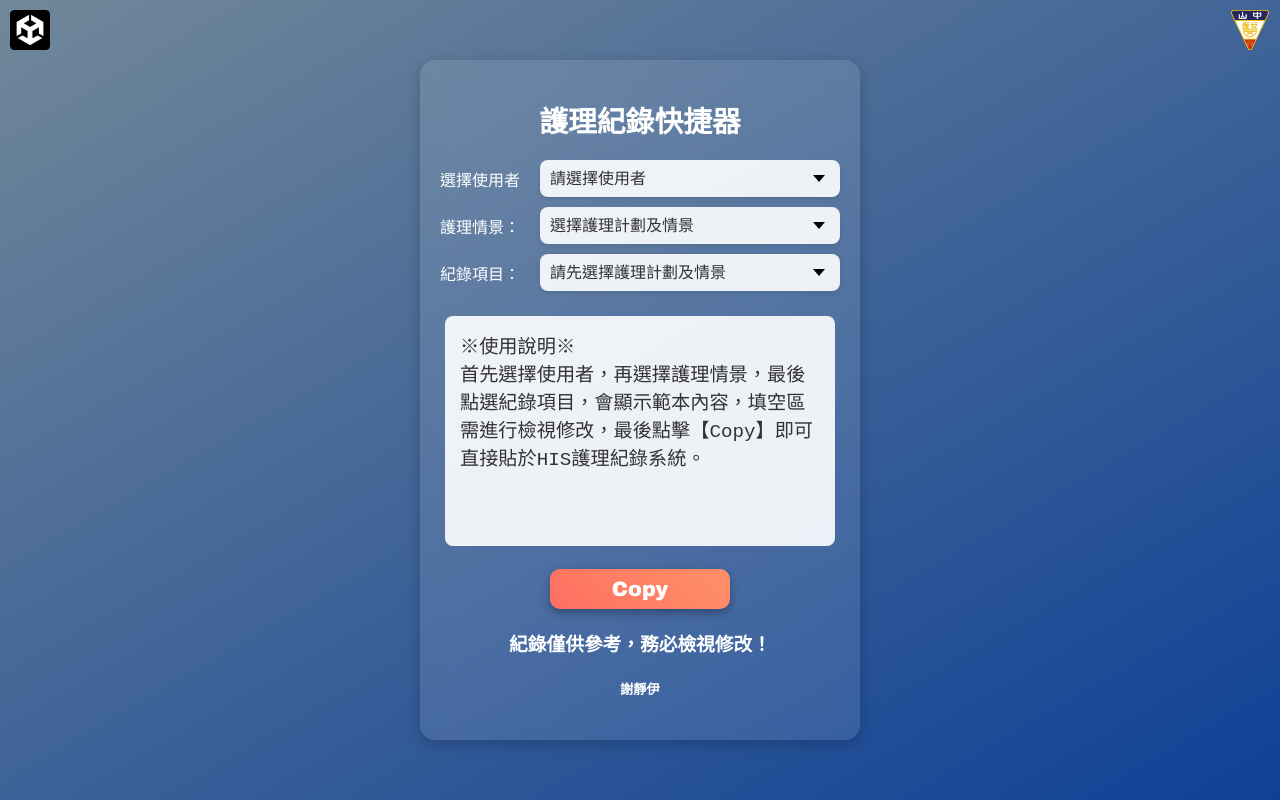
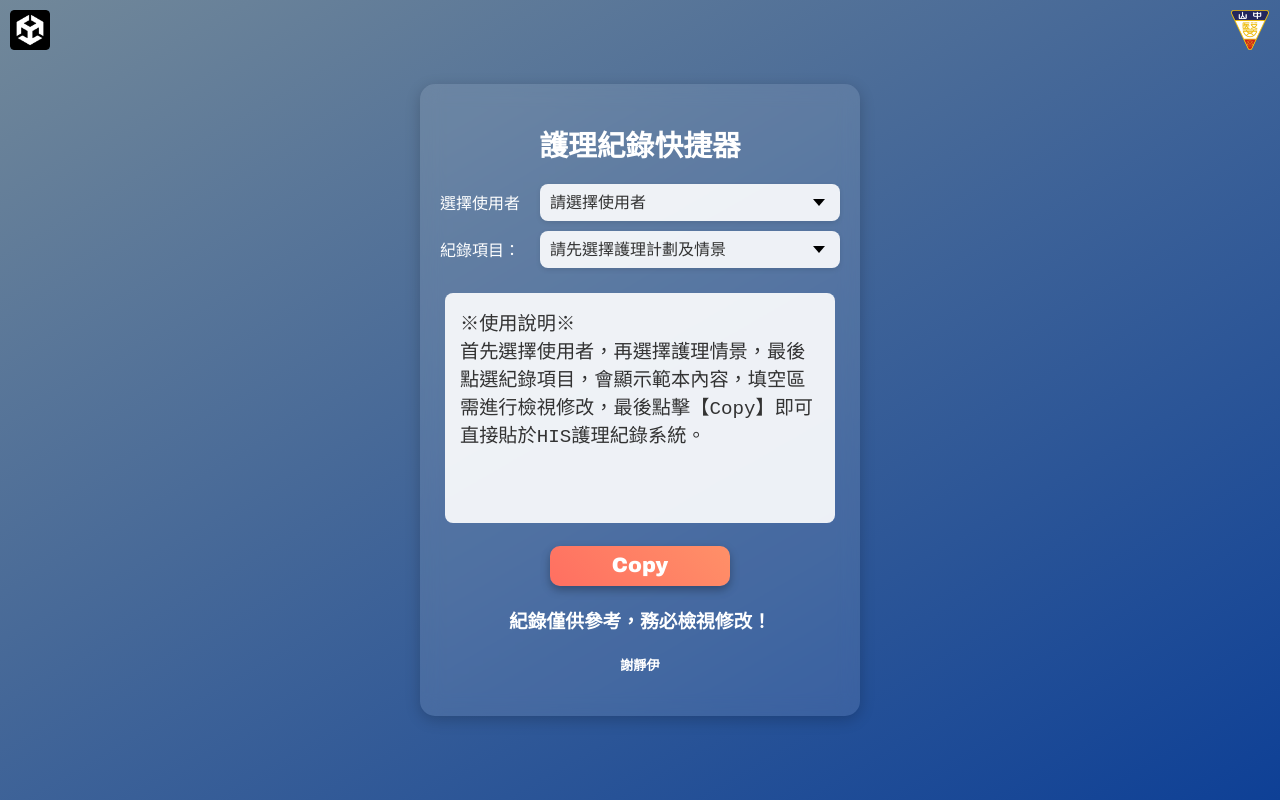
Before and after one commit to CorrineXieTaiwan/Copy, a plain HTML site: page index.html in a window 1280 px wide. Drawn offline with Linux system fonts and the light colour scheme.

Commit message:
Update index.html

```diff
--- a/index.html
+++ b/index.html
@@ -293,25 +293,6 @@
       </select>
     </div>
 
-          <!-- 第二個新增的下拉選單（情景主名稱參考非修改區） -->
-    <div class="field">
-      <label for="primarySelect">護理情景：</label>
-      <select id="primarySelect">
-        <option value="">選擇護理計劃及情景</option>
-        <option value="STAT">STAT Order</option>
-        <option value="Chemo">化學藥物治療</option>
-        <option value="potentialInfection">護理計劃：潛在危險性感染</option>
-        <option value="fallRisk">護理計劃：潛在危險性跌倒</option>
-        <option value="acutePain">護理計劃：急性疼痛問題</option>
-        <option value="feeling">護理計劃：健康焦慮問題</option>
-        <option value="oxygen">護理計劃：低效性呼吸型態</option>
-        <option value="Skin">護理計劃：皮膚破損情形</option>
-        <option value="survey">一般紀錄：檢查相關</option>
-        <option value="OP">一般紀錄：手術相關</option>
-        <option value="other">一班紀錄：其他</option>
-        <option value="Wait">等待建構中</option>
-      </select>
-    </div>
          <!-- CORRINE預設範本專用區，非修改區域僅供參考-->
 
     <div class="field">
```
